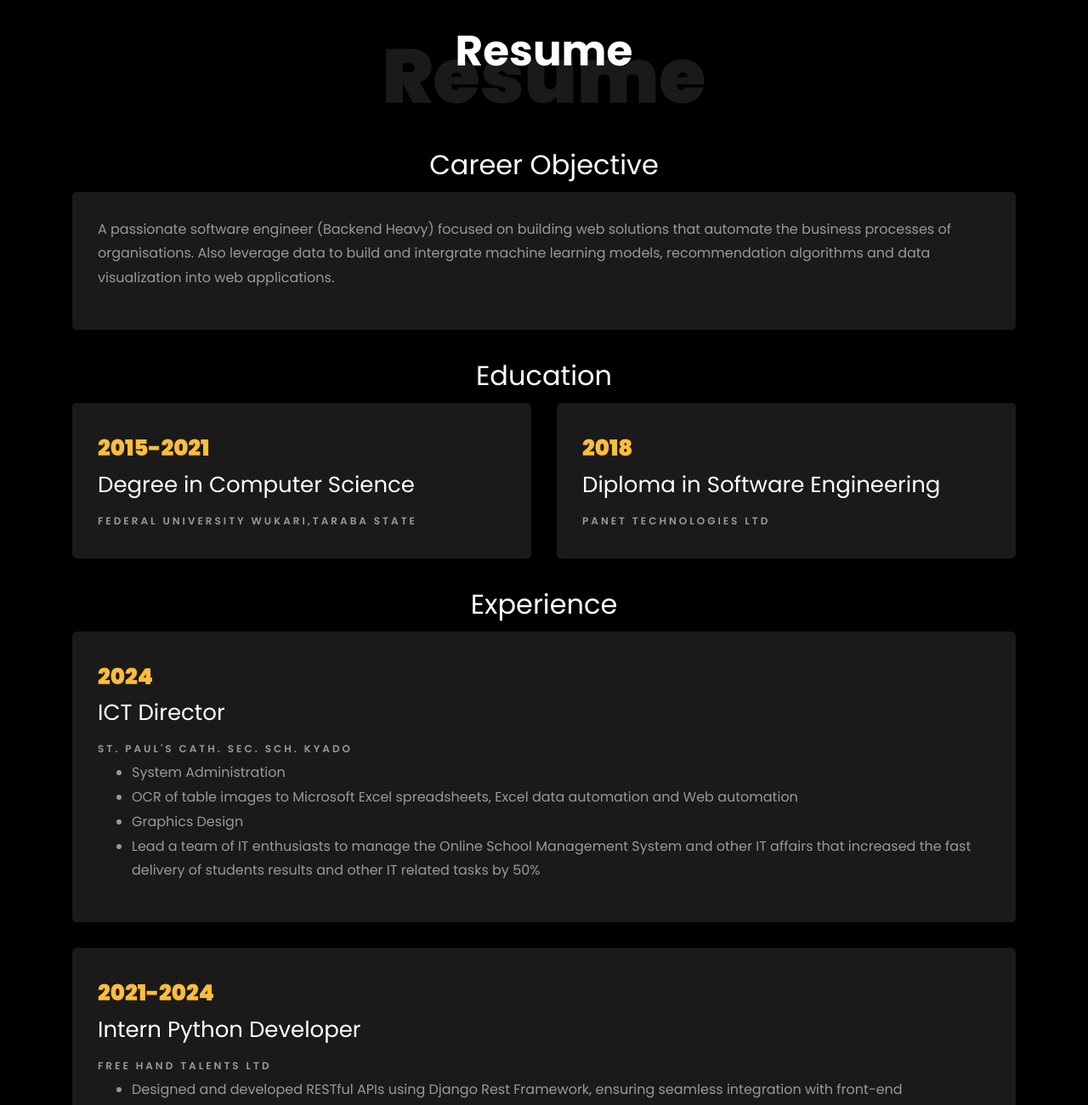
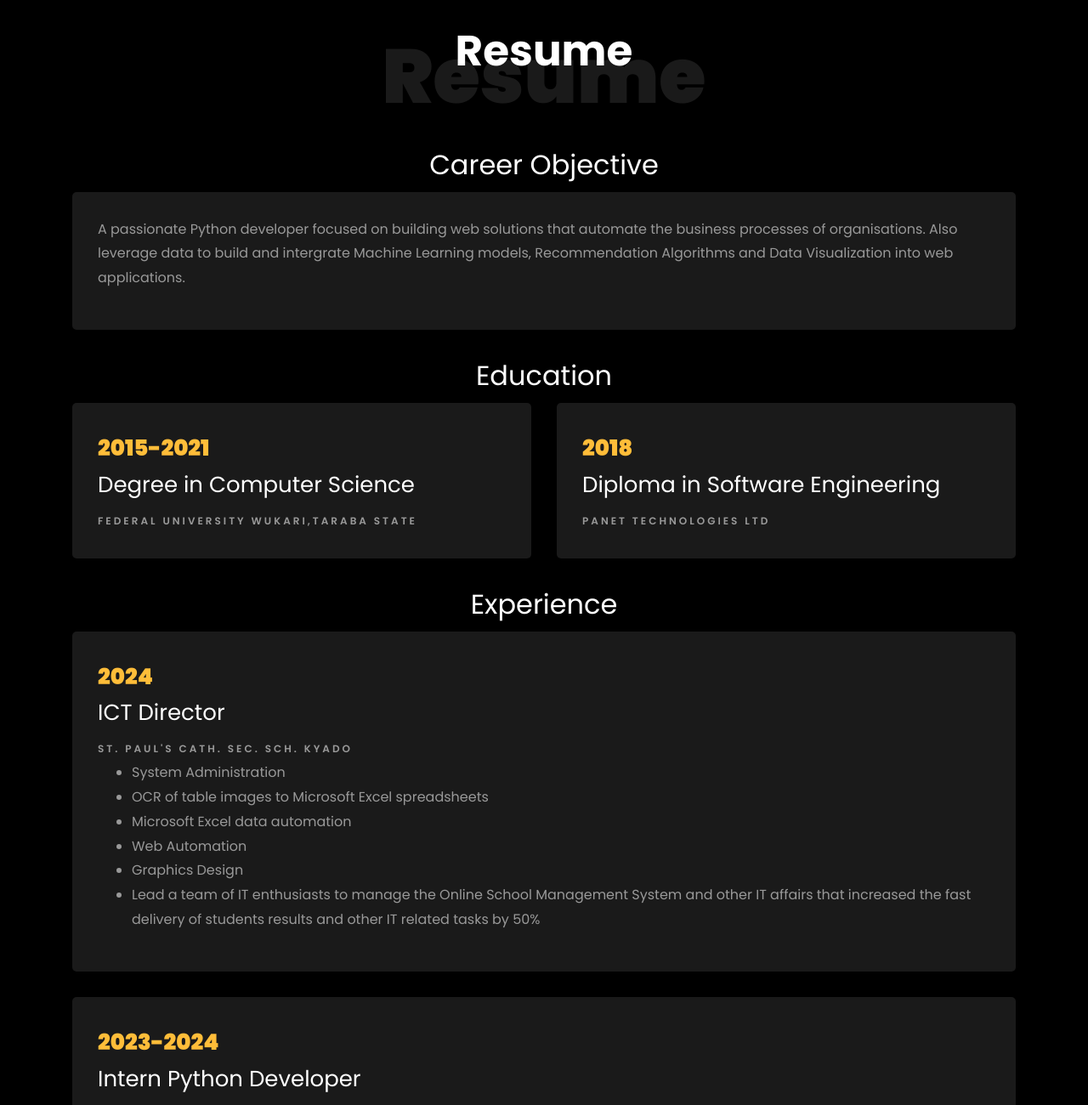
Before and after one commit to yilaveisaac/yilaveisaac.github.io, a plain HTML site: page index.html in a window 1280 px wide. Shown: the part 1500-2800 px from the top of the page at 85% size. Drawn offline with Linux system fonts and the light colour scheme; files whose address does not match are found by name.

Commit message:
More changes

```diff
--- a/index.html
+++ b/index.html
@@ -58,7 +58,7 @@
 		          	<div class="text">
 		          		<span class="subheading">Hello!</span>
 			            <h1 class="mb-4 mt-3">I'm <span>Yilave Isaac</span></h1>
-			            <h2 class="mb-4">A Python Fullstack Developer</h2>
+			            <h2 class="mb-4">A Python Developer</h2>
 			            <p><a href="#" class="btn btn-primary py-3 px-4">Hire me</a> <a href="#projects-section" class="btn btn-white btn-outline-white py-3 px-4">My works</a></p>
 		            </div>
 		          </div>
@@ -77,7 +77,7 @@
 		          <div class="one-forth d-flex align-items-center ftco-animate" data-scrollax=" properties: { translateY: '70%' }">
 		          	<div class="text">
 		          		<span class="subheading">Hello!</span>
-			            <h1 class="mb-4 mt-3">I'm a <span>Python Fullstack Developer</span> based in Nigeria</h1>
+			            <h1 class="mb-4 mt-3">I'm a <span>Python Developer</span> based in Nigeria</h1>
 			            <p><a href="#" class="btn btn-primary py-3 px-4">Hire me</a> <a href="#projects-section" class="btn btn-white btn-outline-white py-3 px-4">My works</a></p>
 		            </div>
 		          </div>
@@ -137,9 +137,10 @@
     			<div class="col-md-12">
     				<div class="resume-wrap ftco-animate">
 
-    					<p>A passionate software engineer (Backend Heavy) focused on building web solutions that automate the
-							business processes of organisations. Also leverage data to build and intergrate machine learning models,
-							recommendation algorithms and data visualization into web applications.</p>
+    					<p>A passionate Python developer focused on building web solutions that automate the
+						business processes of organisations. Also leverage data to build and intergrate
+						Machine Learning models, Recommendation Algorithms and Data Visualization into
+						web applications.</p>
     				</div>
 				</div>
 			</div>
@@ -172,7 +173,9 @@
     					<span class="position">St. Paul's Cath. Sec. Sch. Kyado</span>
 						<ul>
 							<li>System Administration</li>
-							<li>OCR of table images to Microsoft Excel spreadsheets, Excel data automation and Web automation</li>
+							<li>OCR of table images to Microsoft Excel spreadsheets</li>
+							<li>Microsoft Excel data automation</li>
+							<li>Web Automation</li>
 							<li>Graphics Design</li>
 							<li>Lead a team of IT enthusiasts to manage the Online School Management System and other IT affairs that
 								increased the fast delivery of students results and other IT related tasks by 50%</li>
@@ -185,7 +188,7 @@
 			<div class="row">
     			<div class="col-md-12">
     				<div class="resume-wrap ftco-animate">
-    					<span class="date">2021-2024</span>
+    					<span class="date">2023-2024</span>
     					<h2>Intern Python Developer</h2>
     					<span class="position">Free Hand Talents Ltd</span>
 						<ul>
@@ -221,7 +224,6 @@
           <div class="col-md-12 heading-section text-center ftco-animate">
           	<h1 class="big big-2">Services</h1>
             <h2 class="mb-4">Services</h2>
-            <p>Far far away, behind the word mountains, far from the countries Vokalia and Consonantia</p>
           </div>
         </div>
     		<div class="row">
```
